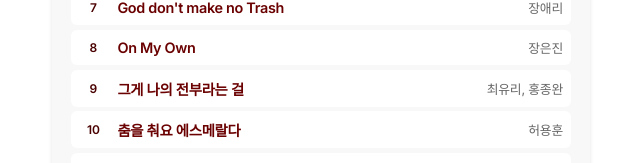
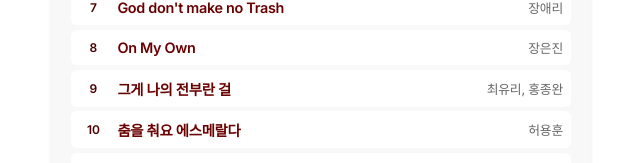
Before and after one commit to JeangyuHeo/brochure_basic, a Next.js app: page /song-list in a window 1280 px wide. Shown: the part 1441-1604 px from the top of the page, without its empty margins (319-959 px from the left). Built offline with nearby package versions, Linux system fonts and the light colour scheme; a web font is replaced by a local one.

Commit message:
모든 노래정보 끝인듯?

```diff
--- a/src/app/song-list/page.tsx
+++ b/src/app/song-list/page.tsx
@@ -39,7 +39,7 @@ export default function SongList() {
     { title: "On the Edge of time", singer: "김명신, 허용훈" },
     { title: "God don't make no Trash", singer: "장애리" },
     { title: "On My Own", singer: "장은진" },
-    { title: "그게 나의 전부라는 걸", singer: "최유리, 홍종완" },
+    { title: "그게 나의 전부란 걸", singer: "최유리, 홍종완" },
     { title: "춤을 춰요 에스메랄다", singer: "허용훈" },
     { title: "난 괴물", singer: "최석우" },
     { title: "도쿄찬가", singer: "최유리" },
```
